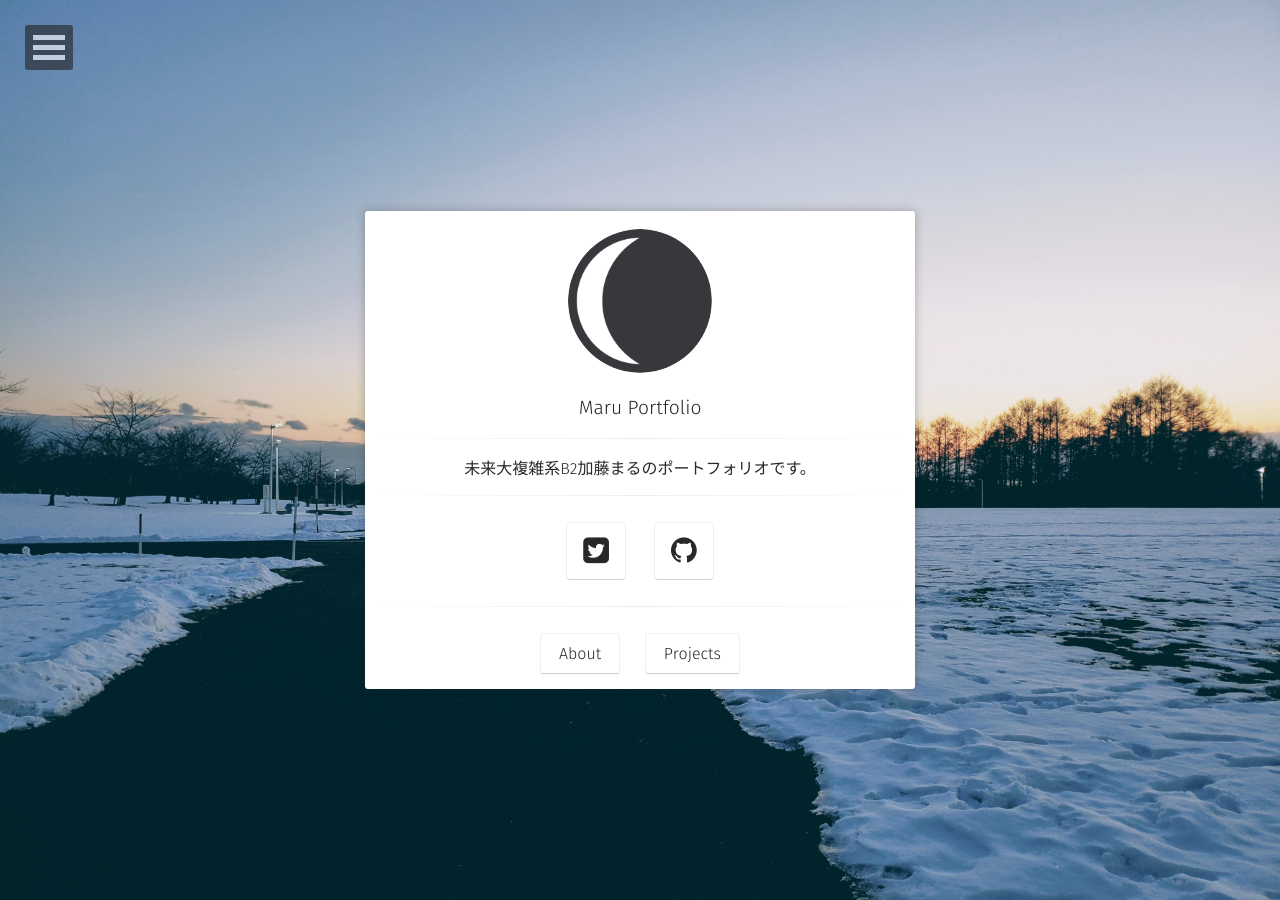
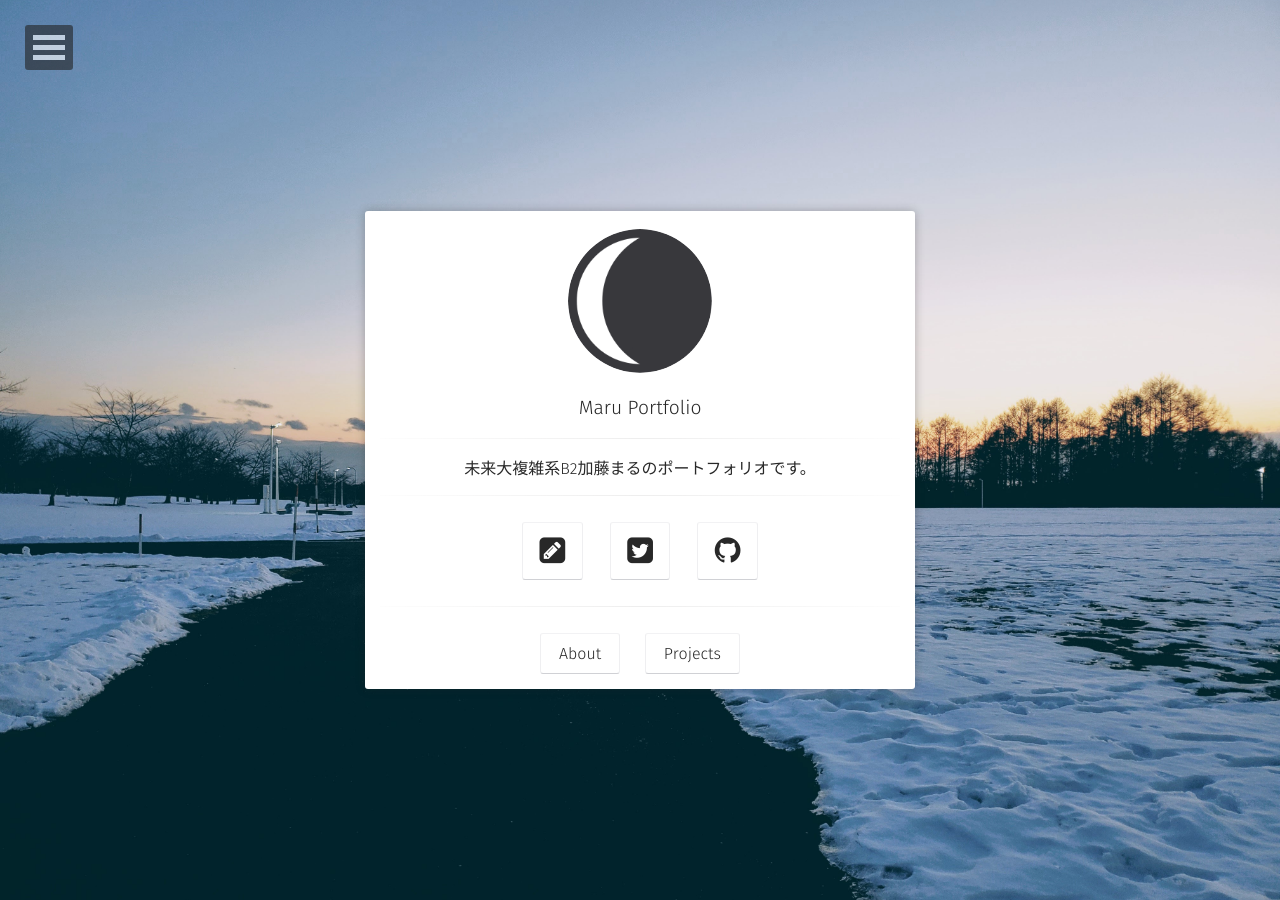
Before and after one commit to marbou090/marbou090.github.io, a Jekyll site: the page built from index.html, in a window 1280 px wide. Built offline with Jekyll 4.4.1, drawn with Linux system fonts in a browser that asks for light colours; some web fonts are replaced.

Commit message:
fix blog

```diff
--- a/_config.yml
+++ b/_config.yml
@@ -38,6 +38,7 @@ disqus_shortname:   taylantatli
   #ad-slot:
 #bing-verify:
 #email:
+blog: https://marbou090.github.io/MyBlog/
 twitter:            mr__py
 #facebook:           username
 github-url:         marbou090
--- a/_includes/nav.html
+++ b/_includes/nav.html
@@ -12,7 +12,10 @@
 					</li>
 					<li><a href="{{ site.url }}/about/"><span class="btn btn-inverse">Learn More</span></a></li>
 					{% if site.email %}<li>
-                        <a href="mailto:{{ site.email }}" target="_blank" rel="noopener noreferrer"><i class="fa fa-fw fa-envelope-square"></i> Email</a>
+                        <a href="https://marbou090.github.io/MyBlog/" target="_blank" rel="noopener noreferrer"><i class="fa fa-fw fa-email-square"></i> email</a>
+                    </li>{% endif %}
+                    {% if site.blog %}<li>
+                            <a href="https://marbou090.github.io/MyBlog/" target="_blank" rel="noopener noreferrer"><i class="fa fa-fw fa-blog-square"></i> blog</a>
                     </li>{% endif %}
                     {% if site.twitter %}<li>
                         <a href="http://twitter.com/{{ site.twitter }}" target="_blank" rel="noopener noreferrer"><i class="fa fa-fw fa-twitter-square"></i> Twitter</a>
@@ -85,13 +88,6 @@
                     </li>{% endif %}
 				</ul><!-- /.dl-submenu -->
 			</li>
-			<li>
-				<a href="#">Posts</a>
-				<ul class="dl-submenu">
-					<li><a href="{{ site.url }}/posts/">All Posts</a></li>
-					<li><a href="{{ site.url }}/tags/">All Tags</a></li>
-				</ul>
-			</li>
 			{% for link in site.data.navigation %}
 		    {% if link.url contains 'http' %}
 		        {% assign domain = '' %}
--- a/_includes/social-links.html
+++ b/_includes/social-links.html
@@ -1,5 +1,6 @@
                     <hr class="hr-line">
                     <h3 class="title" style="font-size:30px;">
+                        {% if site.blog %}<a class="social-btn" href="https://marbou090.github.io/MyBlog/" target="_blank" rel="noopener noreferrer"><i class="fa fa-fw fa-pencil-square"></i></a>{% endif %}
                         {% if site.email %}<a class="social-btn" href="mailto:{{ site.email }}" target="_blank" rel="noopener noreferrer"><i class="fa fa-fw fa-envelope-square"></i></a>{% endif %}
                         {% if site.twitter %}<a class="social-btn" href="http://twitter.com/{{ site.twitter }}" target="_blank" rel="noopener noreferrer"><i class="fa fa-fw fa-twitter-square"></i></a>{% endif %}
                         {% if site.facebook %}<a class="social-btn" href="http://facebook.com/{{ site.facebook }}" target="_blank" rel="noopener noreferrer"><i class="fa fa-fw fa-facebook-square"></i></a>{% endif %}
```
Also changed, not shown: assets/img/icon_112340_256.png (added), 10 other files.
